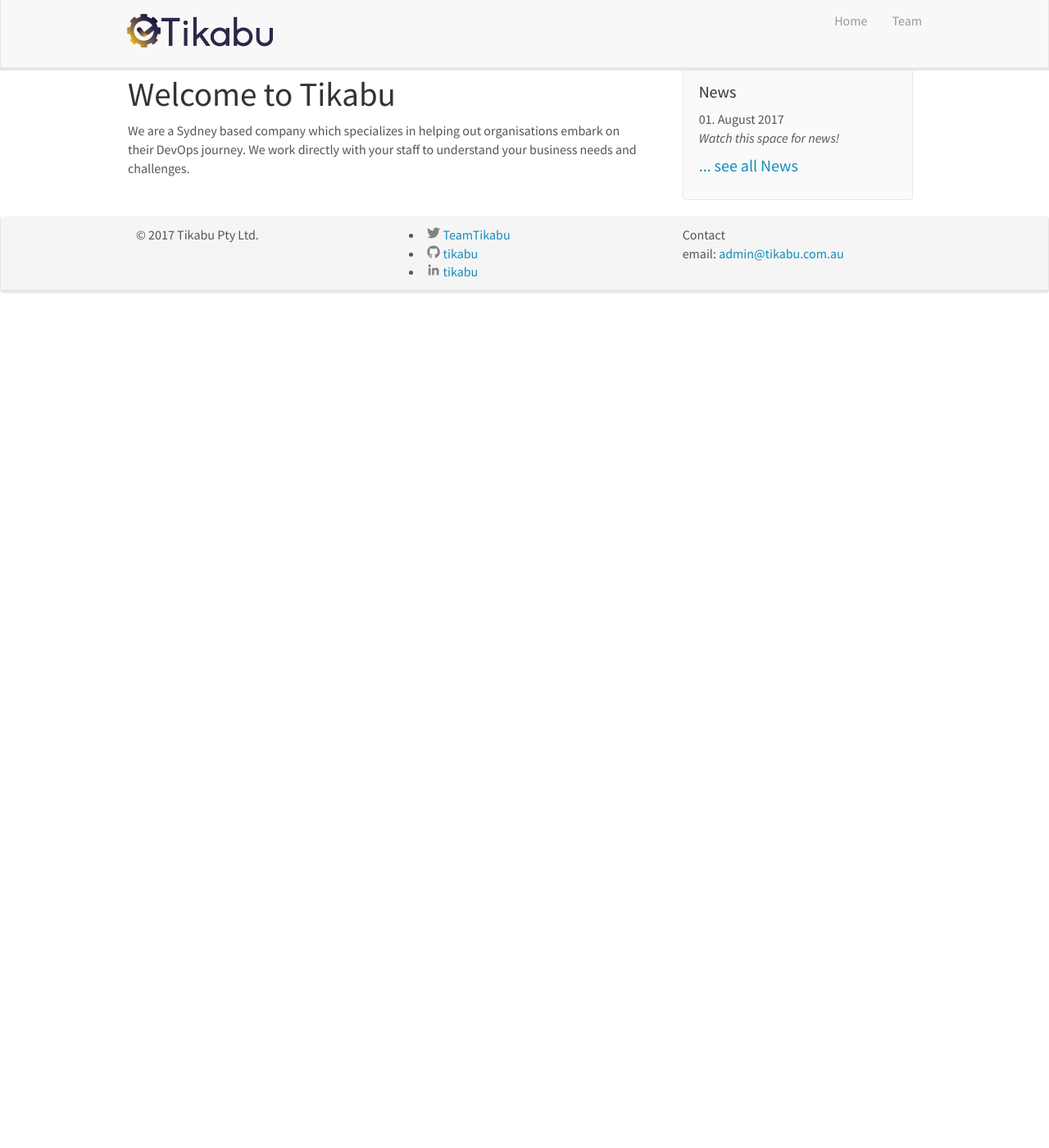
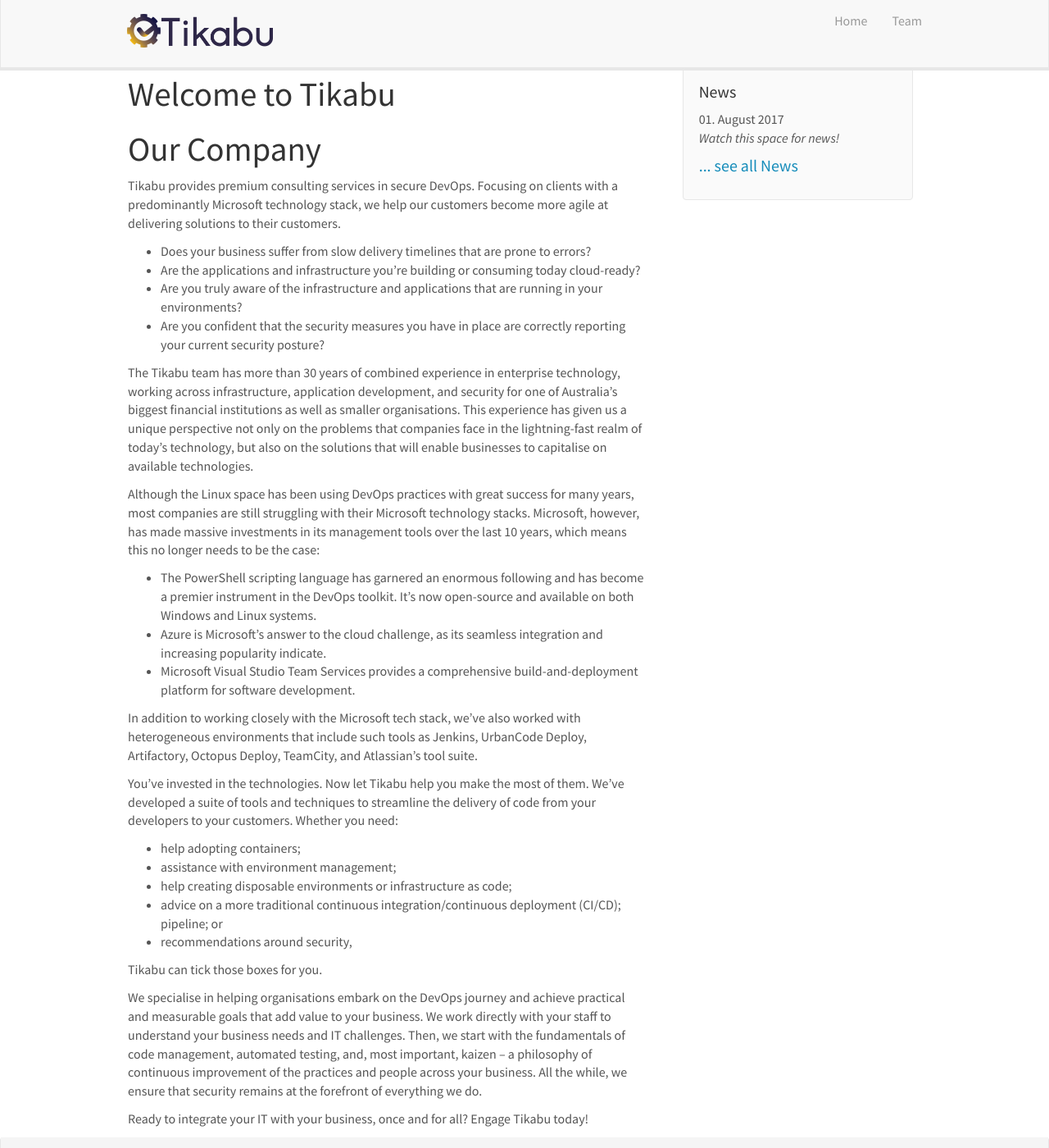
Before and after one commit to tikabu/tikabu_website, a Jekyll site: the page built from _pages/home.md, in a window 1280 px wide and 1400 px high. Shown: the whole window at 82% size. Built offline with Jekyll 4.4.1, drawn with Linux system fonts in a browser that asks for light colours; nearby versions of some CDN libraries.

Commit message:
Update to company info

```diff
--- a/_pages/home.md
+++ b/_pages/home.md
@@ -5,6 +5,35 @@ excerpt: "Tikabu Pty Ltd."
 sitemap: false
 permalink: /
 ---
+# Our Company
 
-  We are a Sydney based company which specializes in helping out organisations embark on their DevOps journey.
-  We work directly with your staff to understand your business needs and challenges.
+Tikabu provides premium consulting services in secure DevOps. Focusing on clients with a predominantly Microsoft technology stack, we help our customers become more agile at delivering solutions to their customers.
+
+* Does your business suffer from slow delivery timelines that are prone to errors?
+* Are the applications and infrastructure you’re building or consuming today cloud-ready?
+* Are you truly aware of the infrastructure and applications that are running in your environments?
+* Are you confident that the security measures you have in place are correctly reporting your current security posture?
+
+The Tikabu team has more than 30 years of combined experience in enterprise technology, working across infrastructure, application development, and security for one of Australia’s biggest financial institutions as well as smaller organisations. This experience has given us a unique perspective not only on the problems that companies face in the lightning-fast realm of today’s technology, but also on the solutions that will enable businesses to capitalise on available technologies.
+
+Although the Linux space has been using DevOps practices with great success for many years, most companies are still struggling with their Microsoft technology stacks. Microsoft, however, has made massive investments in its management tools over the last 10 years, which means this no longer needs to be the case:
+
+* The PowerShell scripting language has garnered an enormous following and has become a premier instrument in the DevOps toolkit. It’s now open-source and available on both Windows and Linux systems.
+* Azure is Microsoft’s answer to the cloud challenge, as its seamless integration and increasing popularity indicate.
+* Microsoft Visual Studio Team Services provides a comprehensive build-and-deployment platform for software development.
+
+In addition to working closely with the Microsoft tech stack, we’ve also worked with heterogeneous environments that include such tools as Jenkins, UrbanCode Deploy, Artifactory, Octopus Deploy, TeamCity, and Atlassian’s tool suite.
+
+You’ve invested in the technologies. Now let Tikabu help you make the most of them. We’ve developed a suite of tools and techniques to streamline the delivery of code from your developers to your customers. Whether you need:
+
+* help adopting containers;
+* assistance with environment management;
+* help creating disposable environments or infrastructure as code;
+* advice on a more traditional continuous integration/continuous deployment (CI/CD); pipeline; or
+* recommendations around security,
+
+Tikabu can tick those boxes for you.
+
+We specialise in helping organisations embark on the DevOps journey and achieve practical and measurable goals that add value to your business. We work directly with your staff to understand your business needs and IT challenges. Then, we start with the fundamentals of code management, automated testing, and, most important, kaizen – a philosophy of continuous improvement of the practices and people across your business. All the while, we ensure that security remains at the forefront of everything we do.
+
+Ready to integrate your IT with your business, once and for all? Engage Tikabu today!
```
